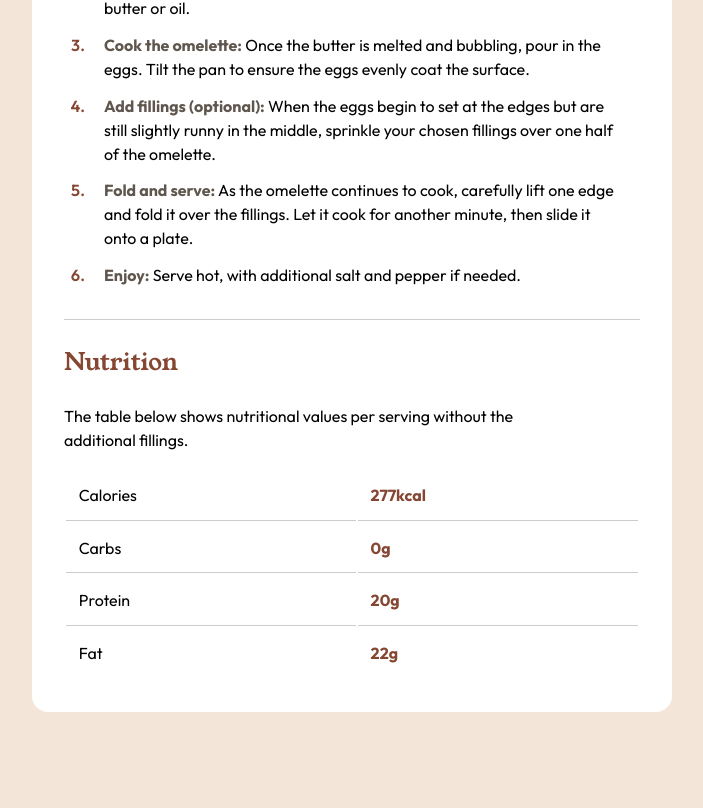
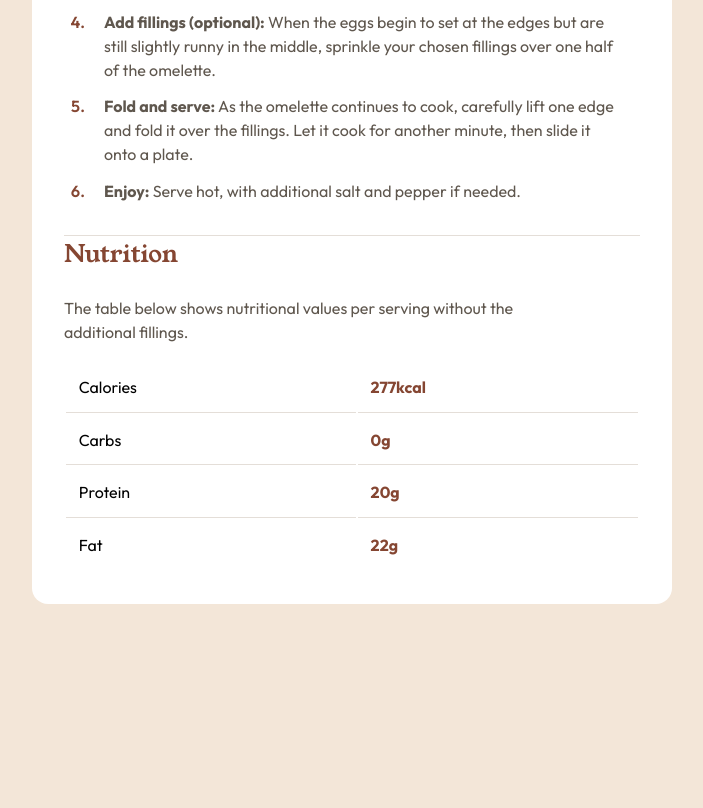
Before and after one commit to jen067/Recipe-page, a plain HTML site: page index.html in a window 1280 px wide. Shown: the part 1282-2090 px from the top of the page, without its empty margins (288-991 px from the left). After the commit the page ends 1982 px from the top, so only its background shows below. Drawn offline with Linux system fonts and the light colour scheme.

Commit message:
Change wrong color in css

```diff
--- a/index.html
+++ b/index.html
@@ -13,8 +13,6 @@
     />
 
     <title>Frontend Mentor | Recipe page</title>
-
-    <!-- Feel free to remove these styles or customise in your own stylesheet 👍 -->
     <link rel="preconnect" href="https://fonts.googleapis.com" />
     <link rel="preconnect" href="https://fonts.gstatic.com" crossorigin />
     <link
@@ -36,7 +34,7 @@
         <!-- end image wrapper -->
 
         <div class="main-content">
-          <div class="intro-content">
+          <section class="intro-content">
             <h1 class="main-title">Simple omelette recipe</h1>
             <p>
               An easy and quick dish, perfect for any meal. This classic
--- a/style.css
+++ b/style.css
@@ -53,6 +53,9 @@ picture {
 }
 
 /* UTILITIES */
+p{
+    color: var(--clr--s600);
+}
 .flow>*+*{
     margin-top: .8rem;
 }
@@ -154,7 +157,7 @@ main{
 }
 .nutrition-table-row td{
     padding: .8rem;
-    border-bottom: 1px solid #ccc;
+    border-bottom: 1px solid var(--clr--s150);
 }
 
 .nutrition-table-row:last-child td{
@@ -171,6 +174,6 @@ main{
     content: ' ';
     display: block;
     height: 1px;
-    background-color: #ccc;
+    background-color: var(--clr--s150);
     margin-top: 2rem;
 }
```
